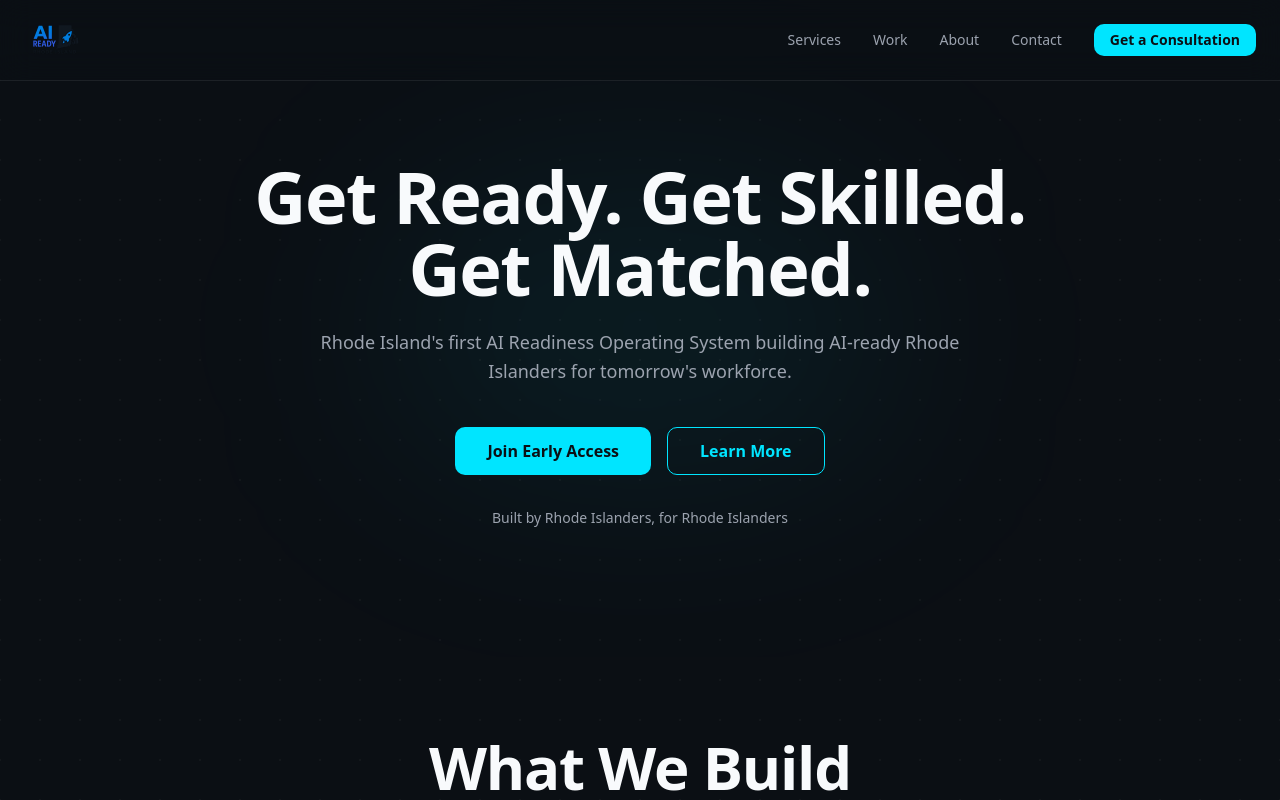
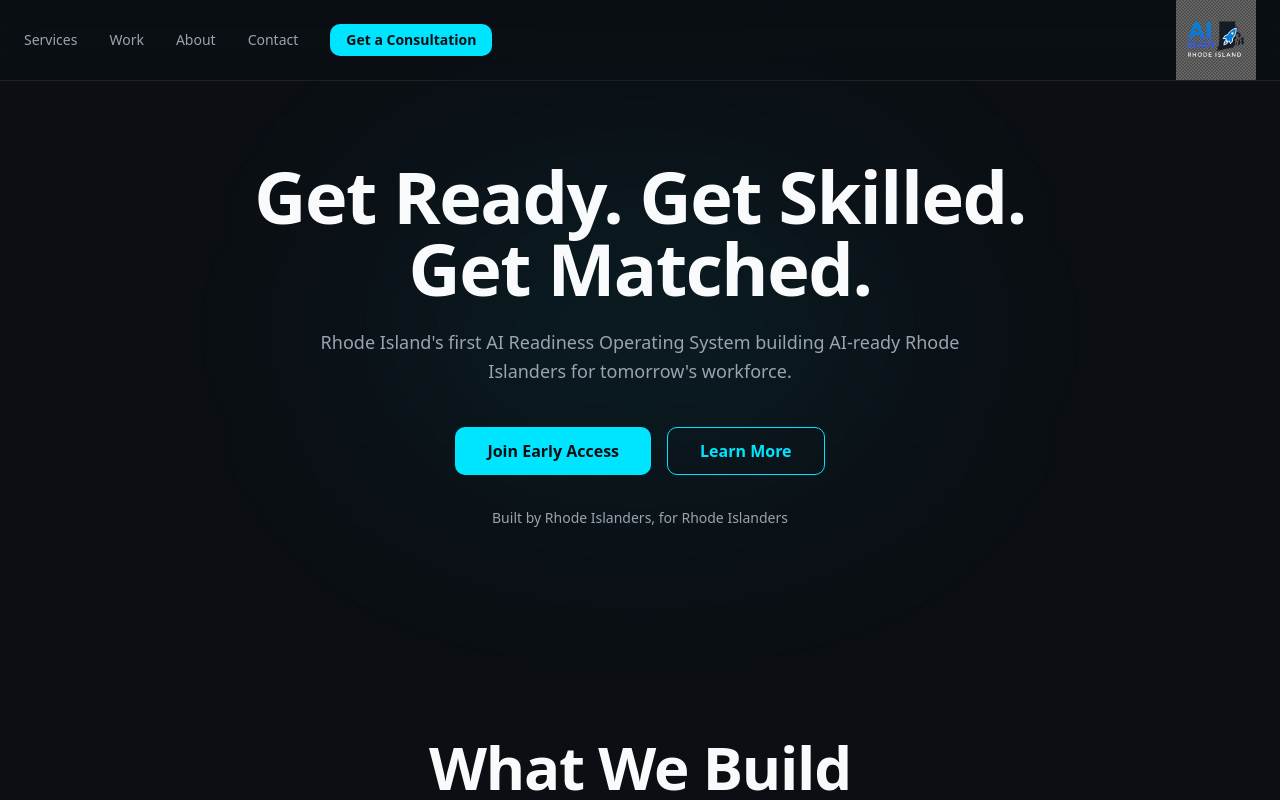
Before and after one commit to amartinez808/AiReadyRI, a Next.js app: page / in a window 1280 px wide. Shown: the top 800 px of the page. Built offline with nearby package versions, Linux system fonts and the light colour scheme.

Commit message:
style: move logo to right, increase size, and update to white text version

```diff
--- a/components/layout/footer.tsx
+++ b/components/layout/footer.tsx
@@ -33,7 +33,7 @@ export function Footer() {
           <div className="lg:col-span-2">
             <Link href="/" className="inline-block">
               <Image
-                src="/images/IMG_3245.png"
+                src="/images/logo-white.png"
                 alt="AI Ready RI Logo"
                 width={120}
                 height={32}
--- a/components/layout/navbar.tsx
+++ b/components/layout/navbar.tsx
@@ -21,17 +21,6 @@ export function Navbar() {
     <nav className="fixed top-0 left-0 right-0 z-50 border-b border-white/8 bg-background/80 backdrop-blur-lg">
       <div className="container mx-auto px-6">
         <div className="flex h-20 items-center justify-between">
-          <Link href="/" className="flex items-center gap-2">
-            <Image
-              src="/images/IMG_3245.png"
-              alt="AI Ready RI Logo"
-              width={250}
-              height={80}
-              className="h-16 w-auto"
-              priority
-            />
-          </Link>
-
           {/* Desktop Navigation */}
           <div className="hidden items-center gap-8 md:flex">
             {navLinks.map((link) => (
@@ -47,6 +36,17 @@ export function Navbar() {
               <Link href="/contact">Get a Consultation</Link>
             </Button>
           </div>
+
+          <Link href="/" className="flex items-center gap-2">
+            <Image
+              src="/images/logo-white.png"
+              alt="AI Ready RI Logo"
+              width={300}
+              height={100}
+              className="h-20 w-auto"
+              priority
+            />
+          </Link>
 
           {/* Mobile Menu Toggle */}
           <button
```
Also changed, not shown: public/images/logo-white.png (added).
